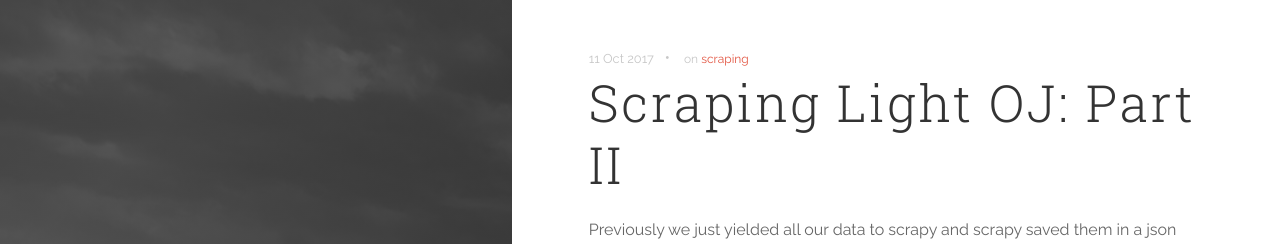
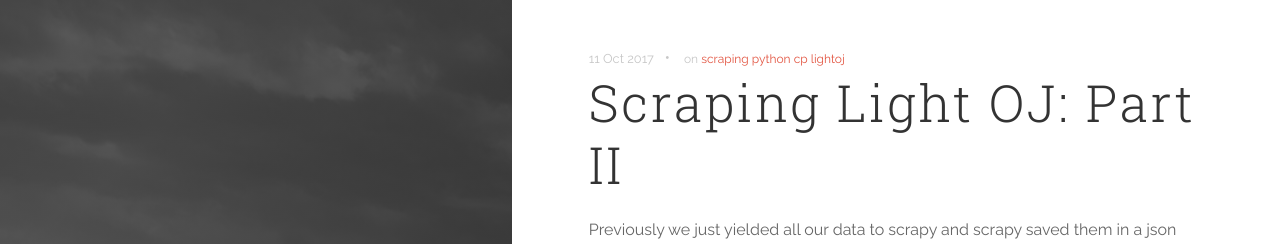
Before and after one commit to sjsakib/sjsakib.github.io, a Jekyll site: the page built from _posts/2017-10-12-scraping-lightoj-part-ii.markdown, in a window 1280 px wide and 900 px high. Shown: the top 244 px of the window. Built offline with Jekyll 4.4.1, drawn with Linux system fonts in a browser that asks for light colours; nearby versions of some CDN libraries; emoji names are drawn with the system emoji font.

Commit message:
updated tags

```diff
--- a/_posts/2017-10-11-scraping-lightoj-part-i.markdown
+++ b/_posts/2017-10-11-scraping-lightoj-part-i.markdown
@@ -2,7 +2,7 @@
 title:  "Scraping Light OJ: Part I"
 date:   2017-10-11
 categories: [small-hacks]
-tags: [scraping]
+tags: [scraping python cp lightoj]
 
 fb: yes
 shownext: yes
--- a/_posts/2017-10-12-scraping-lightoj-part-ii.markdown
+++ b/_posts/2017-10-12-scraping-lightoj-part-ii.markdown
@@ -2,7 +2,7 @@
 title:  "Scraping Light OJ: Part II"
 date:   2017-10-11
 categories: [hacking]
-tags: [scraping]
+tags: [scraping python cp lightoj]
 
 showprev: yes
 fb: yes
--- a/_posts/2017-10-15-git-hook-with-python.markdown
+++ b/_posts/2017-10-15-git-hook-with-python.markdown
@@ -2,7 +2,7 @@
 title:  "Git Hooks with Python"
 date:   2017-10-15
 categories: [hacking]
-tags: [git git-hooks cp]
+tags: [git git-hooks python cp]
 
 fb: yes
 ---
```
